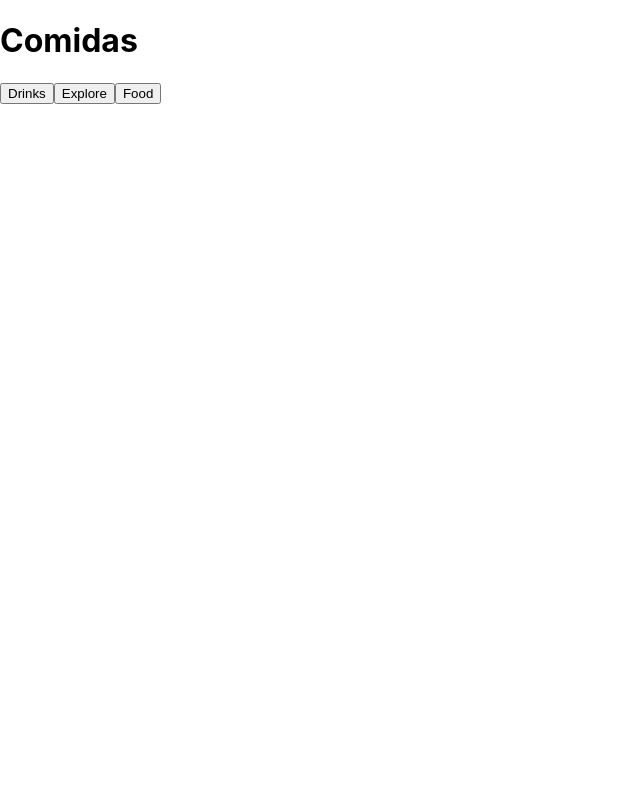
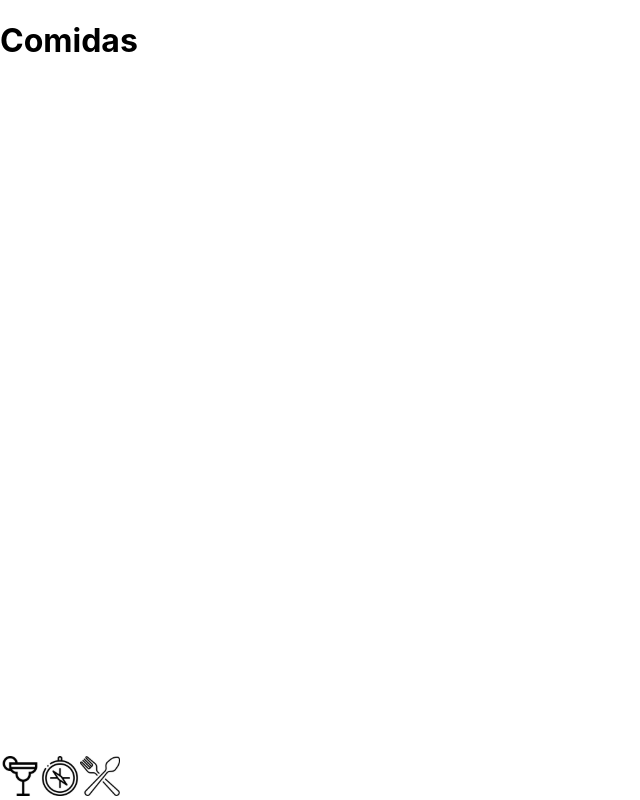
Before and after one commit to riquelmebandeira/projeto-recipes-app, a React (Create React App) app: page /comidas in a window 1280 px wide. Shown: the whole page, without its empty margins (0-640 px from the left). Built offline with nearby package versions, Linux system fonts and the light colour scheme.

Commit message:
Footer - Requisito 20 - Adiciona ícones do menu

```diff
--- a/src/components/Footer.jsx
+++ b/src/components/Footer.jsx
@@ -1,30 +1,31 @@
 import React from 'react';
+import '../styles/Footer.css';
+import drinkIcon from '../images/drinkIcon.svg';
+import exploreIcon from '../images/exploreIcon.svg';
+import mealIcon from '../images/mealIcon.svg';
 
 export default function Footer() {
   return (
     <footer>
       <nav data-testid="footer" aria-label="Footer">
-        <button
+        <img
           data-testid="drinks-bottom-btn"
           type="button"
-          aria-label="Drinks"
-        >
-          <span>Drinks</span>
-        </button>
-        <button
+          src={ drinkIcon }
+          alt="Drinks"
+        />
+        <img
           data-testid="explore-bottom-btn"
           type="button"
-          aria-label="Explore"
-        >
-          <span>Explore</span>
-        </button>
-        <button
+          src={ exploreIcon }
+          alt="Explore"
+        />
+        <img
           data-testid="food-bottom-btn"
           type="button"
-          aria-label="Food"
-        >
-          <span>Food</span>
-        </button>
+          src={ mealIcon }
+          alt="Food"
+        />
       </nav>
     </footer>
   );
--- /dev/null
+++ b/src/styles/Footer.css
@@ -0,0 +1,4 @@
+footer nav {
+  position: fixed;
+  bottom: 0;
+}
```
Also changed, not shown: 1 other file (tests, documents, lock files or other folders).
